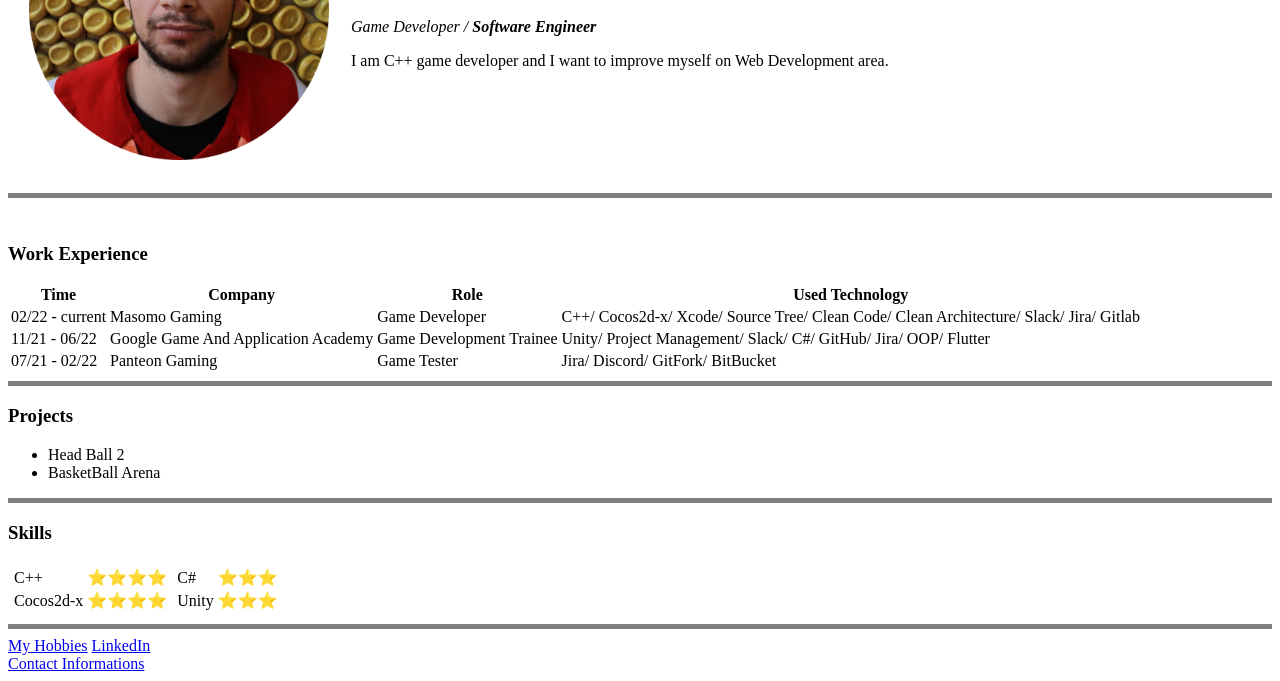
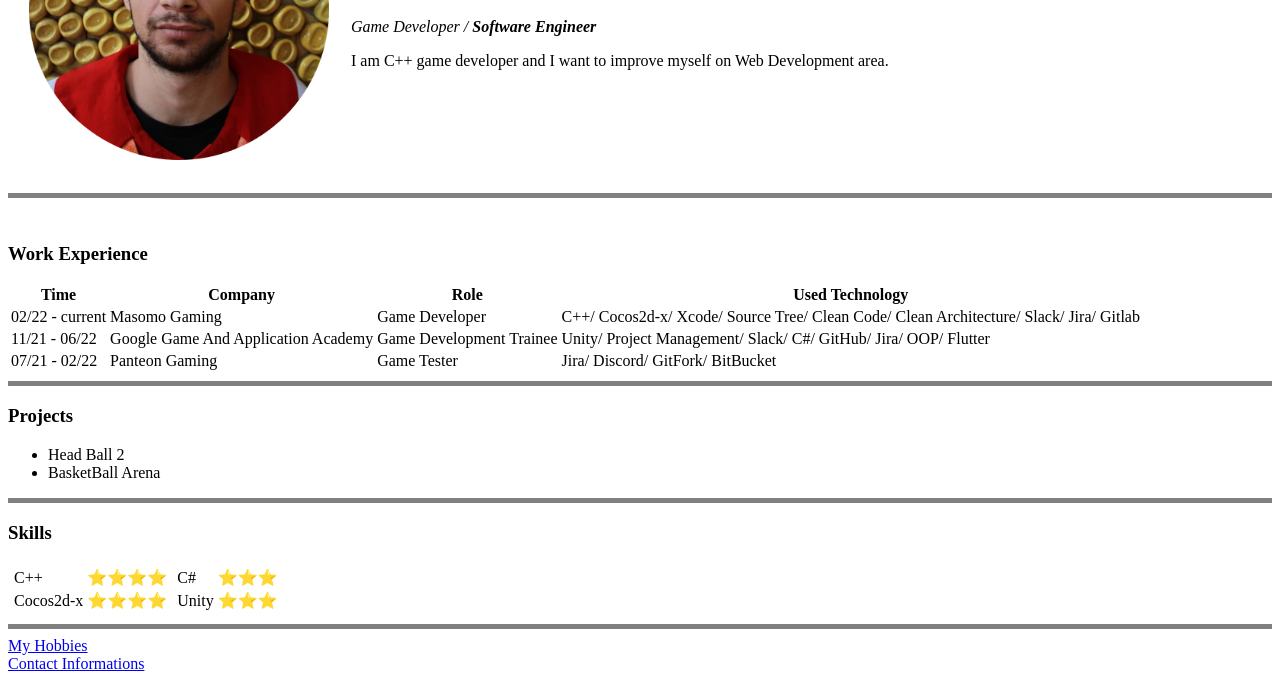
Before and after one commit to barisdemirkap/Resume, a plain HTML site: page index.html in a window 1280 px wide. Shown: the part 169-850 px from the top of the page. Drawn offline with Linux system fonts and the light colour scheme.

Commit message:
Update index.html

```diff
--- a/index.html
+++ b/index.html
@@ -106,7 +106,6 @@
         <hr size = "5" noshade>
 
         <a href="hobbies.html">My Hobbies</a>
-        <a href = "https://www.linkedin.com/in/barisdemirkap">LinkedIn</a>
         <br>
         <a href="contact-me.html">Contact Informations</a>
     </body>
```
